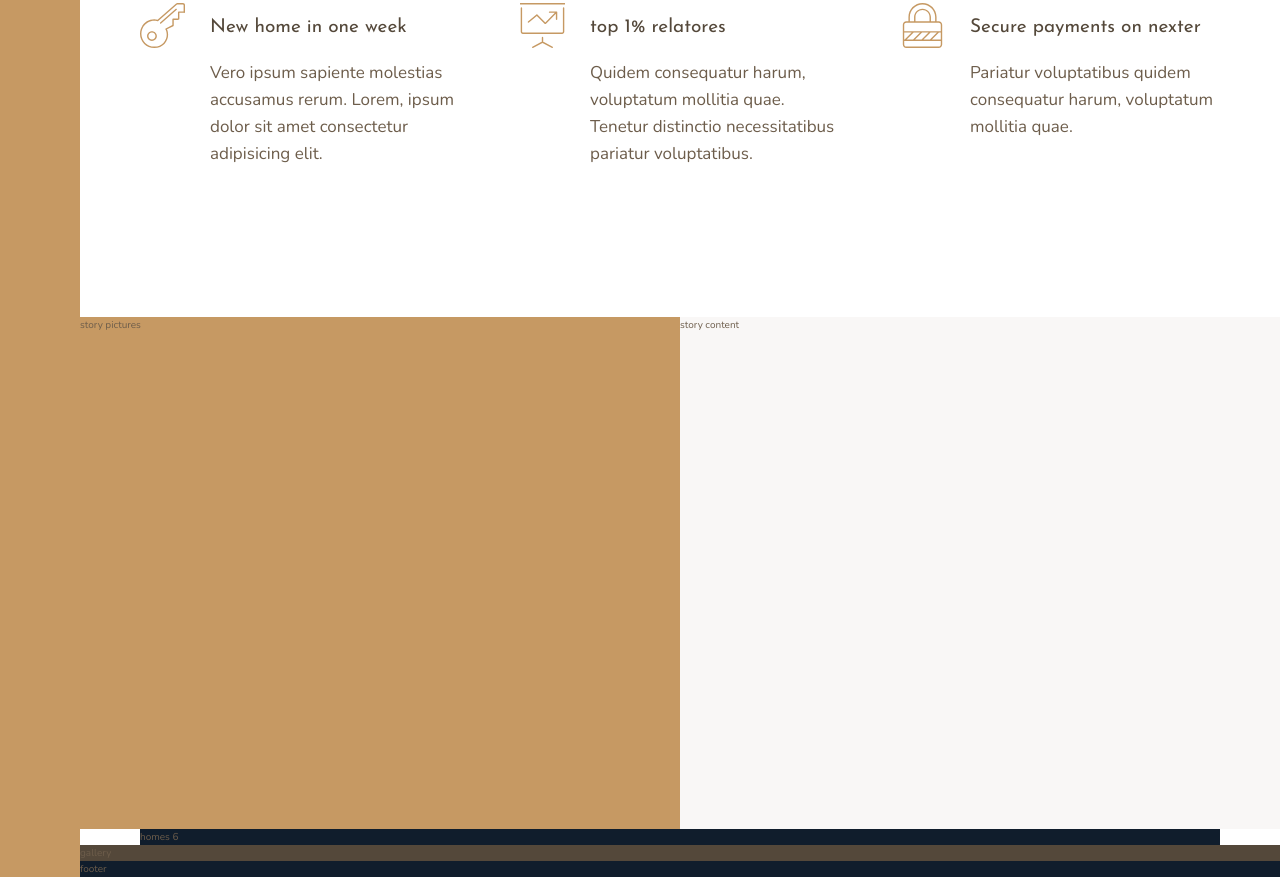
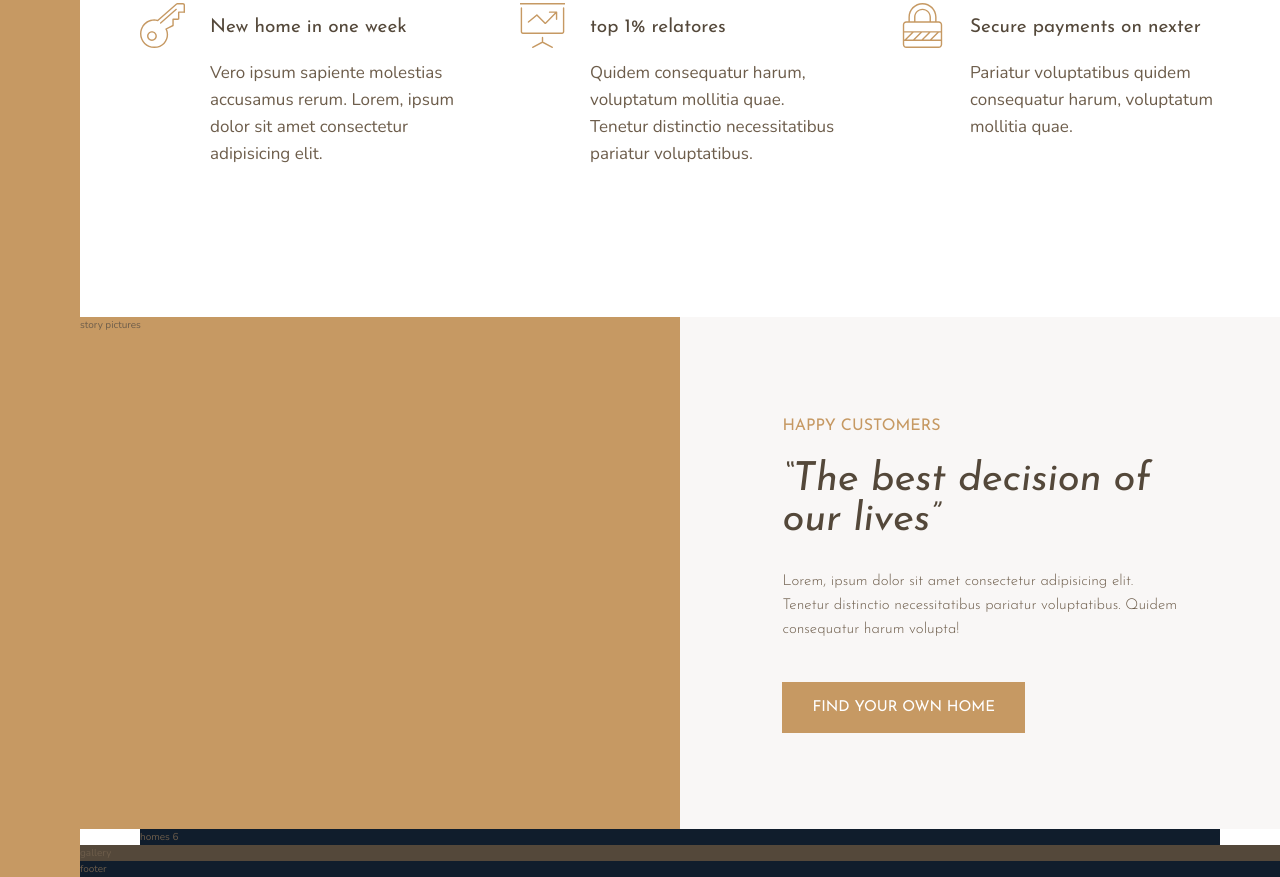
Before and after one commit to ArunRaj2136/nexter-project-grid, a website: page index.html in a window 1280 px wide. Shown: the part 991-1868 px from the top of the page. Drawn offline with nearby package versions, Linux system fonts and the light colour scheme.

Commit message:
story(content)

```diff
--- a/index.html
+++ b/index.html
@@ -77,7 +77,10 @@
         story pictures
     </div>
     <div class="story__content ">
-        story content
+        <h3 class="heading-3 mb-sm">Happy Customers</h3>
+        <h2 class="heading-2 heading-2--dark mb-md">&ldquo;The best decision of our lives&rdquo;</h2>
+        <p class="story__text">Lorem, ipsum dolor sit amet consectetur adipisicing elit. Tenetur distinctio necessitatibus pariatur voluptatibus. Quidem consequatur harum volupta!</p>
+        <button class="btn">Find your own home</button>
     </div>
     <section class="homes ">
         homes 6
--- a/sass/_story.scss
+++ b/sass/_story.scss
@@ -6,5 +6,20 @@
     &__content {
         background-color: $color-grey-light-1;
         grid-column: col-start 5 / full-end;
+        padding: 6rem 8vw;
+        //flex
+        // display: flex;
+        // flex-direction: column;
+        // justify-content: center;
+        // align-items: start;
+        //grid
+        display: grid;
+        align-content: center;
+        justify-items: start;
+    }
+    &__text {
+        font-size: 1.5rem;
+        font-family: $font-display;
+        margin-bottom: 4rem;
     }
 }
--- a/sass/_typography.scss
+++ b/sass/_typography.scss
@@ -9,10 +9,22 @@
 
 .heading-2 {
     @extend %heading;
+    font-size: 4rem;
+    font-style: italic;
+    line-height: 1;
+    &--light {
+        color: $color-grey-light-1;
+    }
+    &--dark {
+        color: $color-grey-dark-1;
+    }
 }
 
 .heading-3 {
     @extend %heading;
+    font-size: 1.6rem;
+    color: $color-primary;
+    text-transform: uppercase;
 }
 
 .heading-4 {
@@ -25,3 +37,35 @@
         color: $color-grey-dark-1;
     }
 }
+
+.btn {
+    background-color: $color-primary;
+    color: #fff;
+    padding: 1.8rem 3rem;
+    border: none;
+    border-radius: 0;
+    text-transform: uppercase;
+    font-size: 1.5rem;
+    font-family: $font-display;
+    cursor: pointer;
+    transition: all .2s;
+    &:hover {
+        background-color: $color-primary-dark;
+    }
+}
+
+.mb-sm {
+    margin-bottom: 2rem;
+}
+
+.mb-md {
+    margin-bottom: 3rem;
+}
+
+.mb-lg {
+    margin-bottom: 4rem;
+}
+
+.mb-hg {
+    margin-bottom: 8rem;
+}
```
Also changed, not shown: css/style.css.
